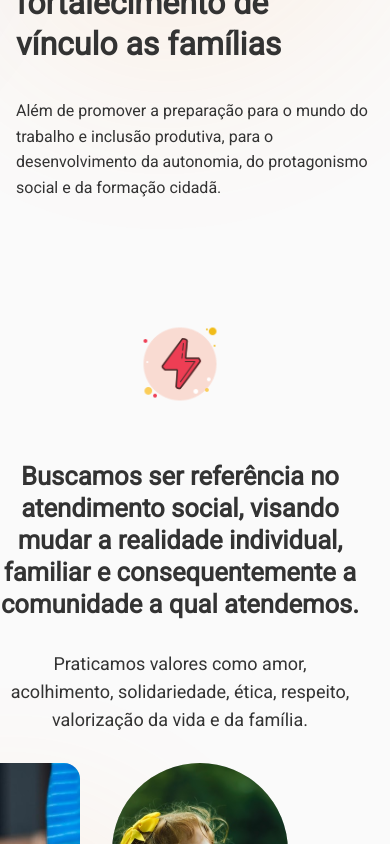
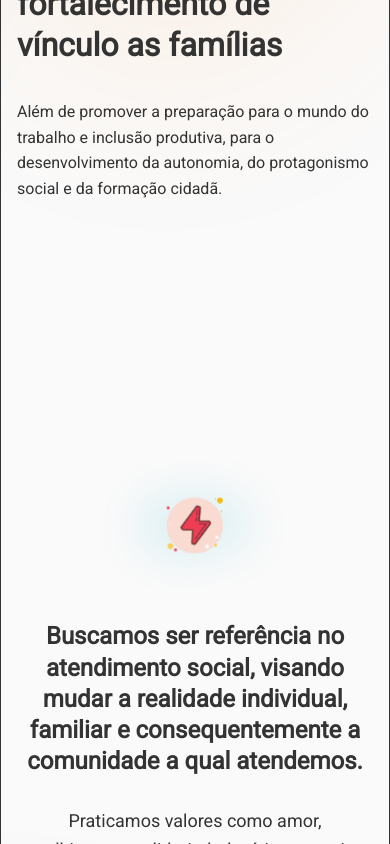
Before and after one commit to marcosaureliob/maoNoArado, a Next.js app: page / in a window 390 px wide. Shown: the part 622-1466 px from the top of the page. Built offline with nearby package versions, Linux system fonts and the light colour scheme.

Commit message:
FirstContainer: responsiveness and CSS fix

```diff
--- a/src/app/page.tsx
+++ b/src/app/page.tsx
@@ -82,8 +82,14 @@ export default function Home() {
 
       <FirstContainer>
         <ImageBolt>
-          <Image src={Lightning} alt="Bolt" fill />
+          <Image
+            src={Lightning}
+            alt="Bolt"
+            fill
+            style={{ objectFit: 'cover' }}
+          />
         </ImageBolt>
+
         <div>
           <h2>
             Buscamos ser referência no atendimento social, visando mudar a
@@ -96,6 +102,7 @@ export default function Home() {
           </p>
         </div>
       </FirstContainer>
+
       <SecondContainer>
         <ImageKids>
           <Image src={Kids} alt="Kids" />
--- a/src/styles/page/home.ts
+++ b/src/styles/page/home.ts
@@ -1,14 +1,22 @@
 import { styled } from '..'
 
 export const HomeContainer = styled('div', {
+  border: '1px solid',
+
   width: '100%',
   padding: 0,
   boxSizing: 'border-box',
+
+  display: 'flex',
+  flexDirection: 'column',
+  alignItems: 'center',
 })
 
 export const ContainerBanner = styled('section', {
+  position: 'relative',
+
+  width: '100%',
   padding: '13rem 0 6.25rem',
-  position: 'relative',
 
   display: 'flex',
   alignItems: 'center',
@@ -114,61 +122,60 @@ export const ImageBox = styled('section', {
 })
 
 export const FirstContainer = styled('section', {
+  width: '100%',
+  maxWidth: '63rem',
+  textAlign: 'center',
+  marginTop: '10rem',
+
   display: 'flex',
   flexDirection: 'column',
   alignItems: 'center',
-  textAlign: 'center',
   justifyContent: 'space-between',
+  gap: '2rem',
+
   div: {
-    width: '63rem',
+    width: '100%',
+    maxWidth: '100%',
+
     h2: {
       fontSize: '2rem',
-      lineHeight: '2.625rem',
+      lineHeight: '130%',
       fontWeight: 700,
       letter: '4%',
     },
+
     p: {
       fontSize: '1.125rem',
-      lineHeight: '1.75rem',
-      fontWeight: 400,
+      lineHeight: '160%',
       letter: '4%',
       marginTop: '1.875rem',
     },
   },
+
   '@mobile': {
-    width: '22.5rem',
-    height: '28rem',
-    gap: '2rem',
-    justifyContent: 'normal',
+    padding: '0 1rem',
+
     div: {
-      width: '22.5rem',
       h2: {
-        fontSize: '1.6rem',
-        textAlign: 'center',
-        lineHeight: '2rem',
-      },
-      p: {
-        fontSize: '1.125rem',
-        textAlign: 'center',
+        fontSize: '1.5rem',
       },
     },
   },
+
+  '@tablet': {
+    padding: '0 1rem',
+  },
 })
+
 export const ImageBolt = styled('section', {
+  width: '206px',
+  height: '128px',
+
   position: 'relative',
-  width: '8rem',
-  height: '8rem',
+
   display: 'flex',
   alignItems: 'center',
   justifyContent: 'center',
-  marginTop: '10rem',
-  marginBottom: '3.125rem',
-  '@mobile': {
-    width: '6rem',
-    height: '8 rem',
-    marginTop: '0',
-    marginBottom: '0',
-  },
 })
 
 export const SecondContainer = styled('section', {
```
Also changed, not shown: src/assets/lightning.svg.
